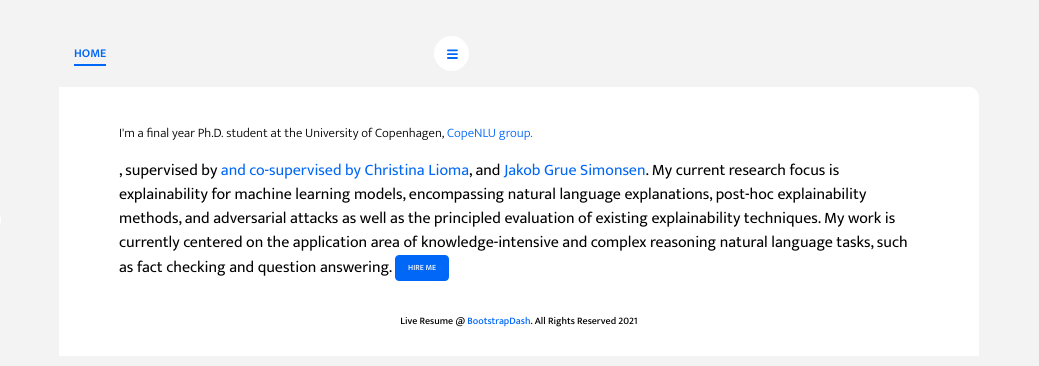
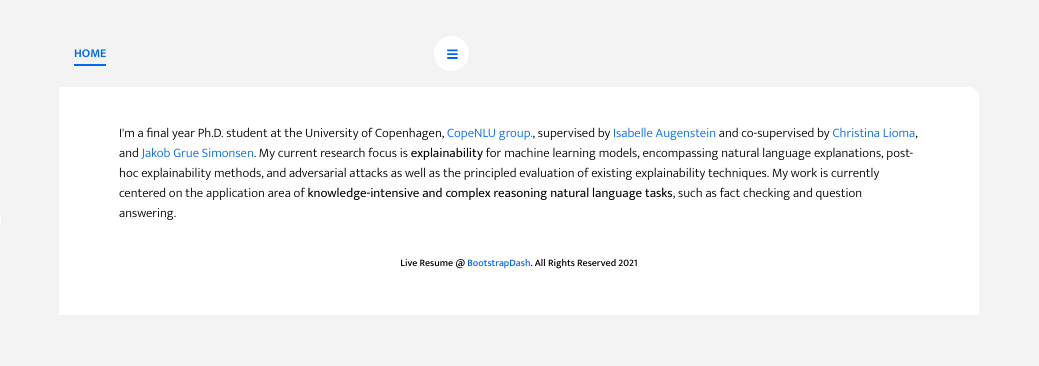
Before and after one commit to apepa/apepa.github.io, a website: page index.html in a window 1280 px wide. Shown: the full height of the page, 241-1280 px from the left. Drawn offline with Linux system fonts and the light colour scheme.

Commit message:
Format main introduction.

```diff
--- a/index.html
+++ b/index.html
@@ -79,8 +79,8 @@
         <main>
             <section class="intro-section">
 <!--                <h2 class="section-title">Hello, Daisy Murphy!</h2>-->
-                <p>I'm a final year Ph.D. student at the University of Copenhagen, <a href="http://www.copenlu.com/">CopeNLU group.</a> </p>, supervised by <a href="https://isabelleaugenstein.github.io"Isabelle Augenstein</a> and co-supervised by <a href="https://di.ku.dk/english/staff/?pure=en/persons/424829">Christina Lioma</a>, and <a href="http://hjemmesider.diku.dk/~simonsen/">Jakob Grue Simonsen</a>. My current research focus is explainability for machine learning models, encompassing natural language explanations, post-hoc explainability methods, and adversarial attacks as well as the principled evaluation of existing explainability techniques. My work is currently centered on the application area of knowledge-intensive and complex reasoning natural language tasks, such as fact checking and question answering.
-                <a href="#!" class="btn btn-primary btn-hire-me">HIRE ME</a>
+                <p>I'm a final year Ph.D. student at the University of Copenhagen, <a href="http://www.copenlu.com/">CopeNLU group.</a>, supervised by <a href="https://isabelleaugenstein.github.io">Isabelle Augenstein</a> and co-supervised by <a href="https://di.ku.dk/english/staff/?pure=en/persons/424829">Christina Lioma</a>, and <a href="http://hjemmesider.diku.dk/~simonsen/">Jakob Grue Simonsen</a>. My current research focus is <b>explainability</b> for machine learning models, encompassing natural language explanations, post-hoc explainability methods, and adversarial attacks as well as the principled evaluation of existing explainability techniques. My work is currently centered on the application area of <b>knowledge-intensive and complex reasoning natural language tasks</b>, such as fact checking and question answering.
+<!--                <a href="#!" class="btn btn-primary btn-hire-me">HIRE ME</a>-->
             </section>
 <!--            <section class="resume-section">-->
 <!--                <div class="row">-->
```
